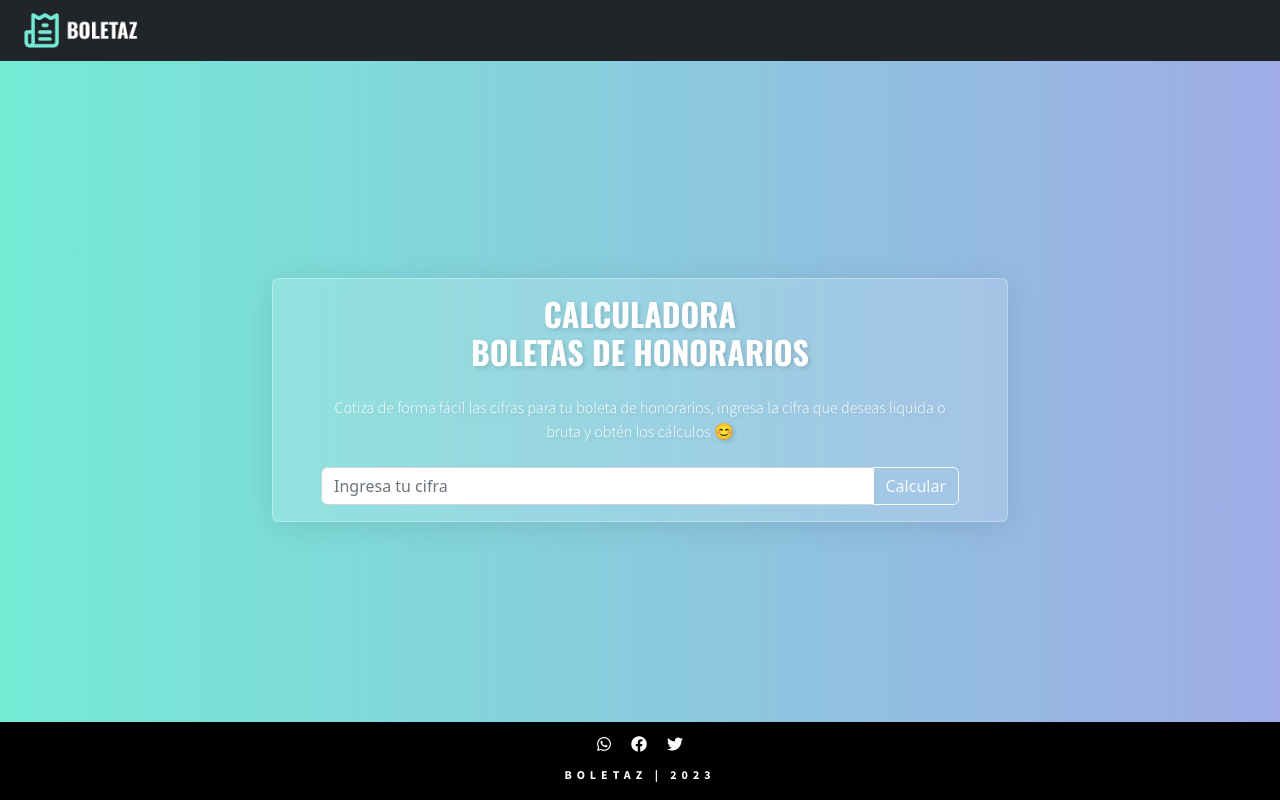
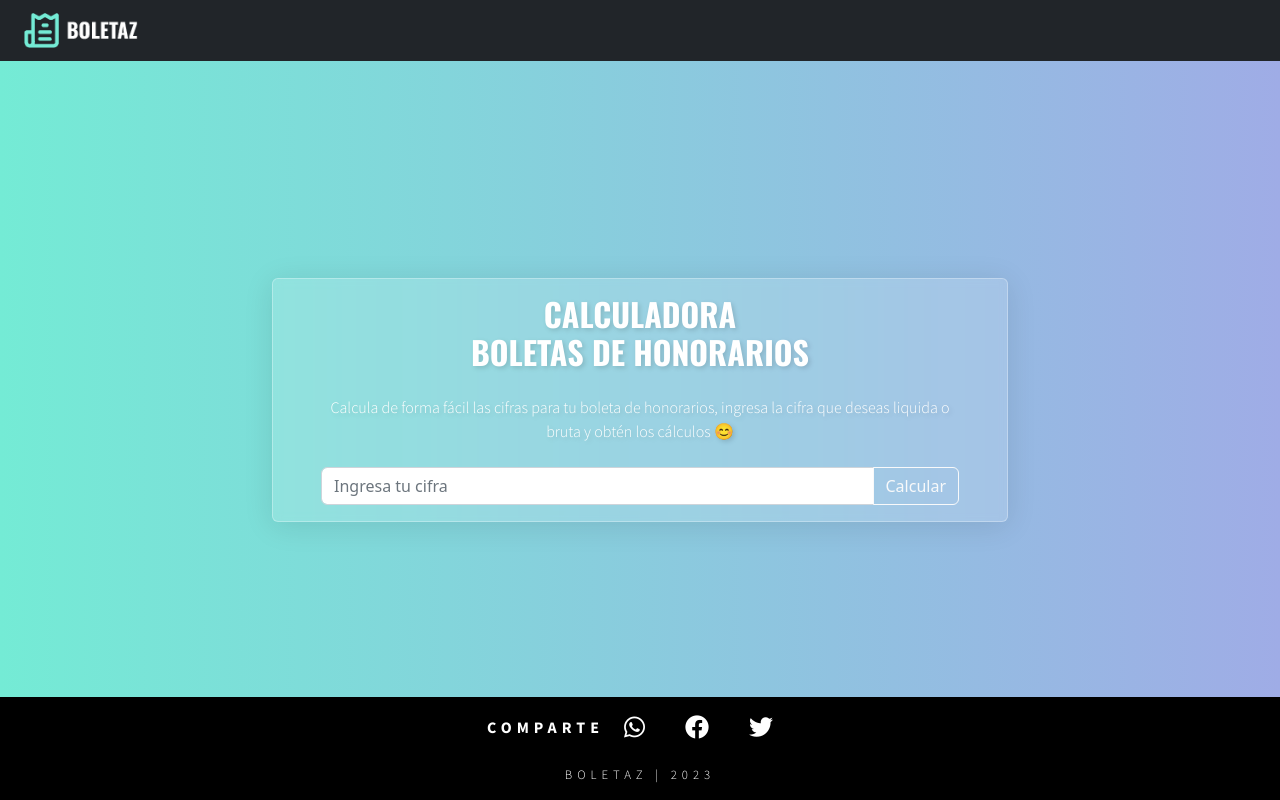
Before and after one commit to thesoftmoon/boleta-honor, a React (Create React App) app: page / in a window 1280 px wide. Built offline with nearby package versions, Linux system fonts and the light colour scheme.

Commit message:
Setup homepage

```diff
--- a/package.json
+++ b/package.json
@@ -2,6 +2,7 @@
   "name": "boleta-honor",
   "version": "0.1.0",
   "private": true,
+  "homepage": "http://thesoftmoon.github.io/boleta-honor",
   "dependencies": {
     "@testing-library/jest-dom": "^5.16.5",
     "@testing-library/react": "^13.4.0",
--- a/src/App.css
+++ b/src/App.css
@@ -44,7 +44,12 @@ footer {
   background-color: black;
 }
 
-footer a {
+footer .share {
+  letter-spacing: 5px;
+  font-weight: bolder;
+}
+
+footer a, h3, h4 {
   color: #fff!important;
 }
 
@@ -52,8 +57,7 @@ footer a {
   text-transform: uppercase;
   text-align: center;
   letter-spacing: 5px;
-  font-size: 0.75rem;
-  font-weight: bolder;
+  font-size: 0.8rem;
   color: #fff;
 }
 
@@ -74,5 +78,9 @@ footer a {
 }
 
 .rrss a {
-  padding:  0px 10px;
+  padding:  0px 20px;
 }
+
+.rrss i{
+  font-size: 1.5rem;
+}
--- a/src/App.js
+++ b/src/App.js
@@ -17,17 +17,23 @@ function App() {
       <MainCalculator />
 
       <footer className="row">
-      <div className="col-12 text-center rrss">
-            <a href="https://api.whatsapp.com/send?text=https://github.com/thesoftmoon" target='_blank' rel="noreferrer">
+        {/* <div className="col-12 text-center">
+          <p className="text-uppercase share">Comparte</p>
+        </div> */}
+      <div className="col-12 text-center rrss mt-2 d-flex justify-content-center
+      ">
+
+            <p className="text-uppercase share">Comparte </p>
+            <a href="https://wa.me/?text=Calcula%20fácilmente%20tu%20boleta%20de%20honorarios%20con%20esta%20App%20https://github.com/thesoftmoon" target='_blank' rel="noreferrer">
               <i className="fa-brands fa-whatsapp"></i>
             </a>
 
             <a href="https://www.facebook.com/sharer/sharer.php?u=https://github.com/thesoftmoon" target='_blank' rel="noreferrer">
-            <i class="fa-brands fa-facebook"></i>
+            <i className="fa-brands fa-facebook"></i>
             </a>
 
             <a href="https://twitter.com/intent/tweet?url=https://github.com/thesoftmoon&text=Calcula%20f%C3%A1cilmente%20tu%20boleta%20de%20honorarios%20con%20esta%20app" target='_blank' rel="noreferrer">
-            <i class="fa-brands fa-twitter"></i>
+            <i className="fa-brands fa-twitter"></i>
             </a>
           </div>
         <div className="col-12">
--- a/src/MainCalculator.js
+++ b/src/MainCalculator.js
@@ -73,7 +73,7 @@ function MainCalculator() {
             boletas de honorarios
           </h2>
           <p className="mb-4">
-          Cotiza de forma fácil las cifras para tu boleta de honorarios, ingresa la cifra que deseas liquida o bruta y obtén los cálculos 😊
+          Calcula de forma fácil las cifras para tu boleta de honorarios, ingresa la cifra que deseas liquida o bruta y obtén los cálculos 😊
           </p>
 
           <div className="input-group mb-3">
```
Also changed, not shown: 1 other file (tests, documents, lock files or other folders).
